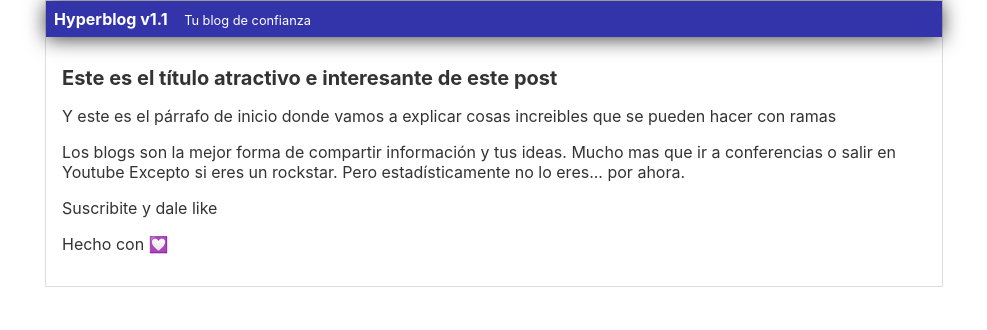
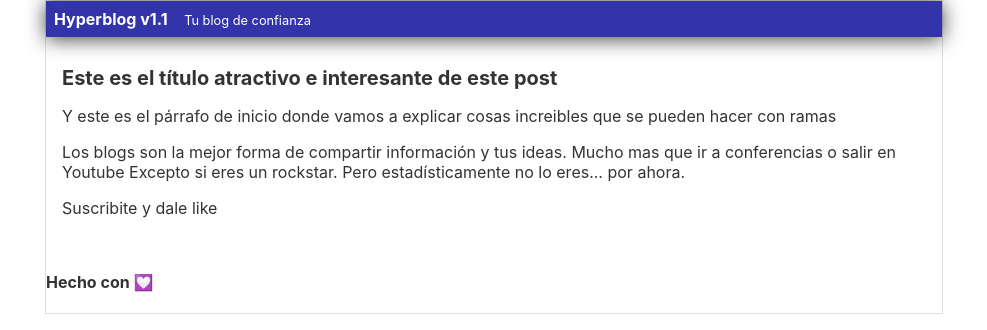
Before and after one commit to smarkito/paginaweb, a plain HTML site: page index.html in a window 1280 px wide. Shown: the whole page, without its empty margins (146-1133 px from the left). Drawn offline with Linux system fonts and the light colour scheme.

Commit message:
agregando hecho con amor dentro de un h4

```diff
--- a/index.html
+++ b/index.html
@@ -18,9 +18,8 @@
                 <p>Y este es el párrafo de inicio donde vamos a explicar cosas increibles que se pueden hacer con ramas</p>
                 <p>Los blogs son la mejor forma de compartir información y tus ideas. Mucho mas que ir a conferencias o salir en Youtube Excepto si eres un rockstar. Pero estadísticamente no lo eres... por ahora.</p>
                 <p>Suscribite y dale like</p>
-                <p>Hecho con 💟 </p>
-
             </div>
+            <h4><p>Hecho con 💟 </p></h4>
         </div>
     </body>
 </html>
```
